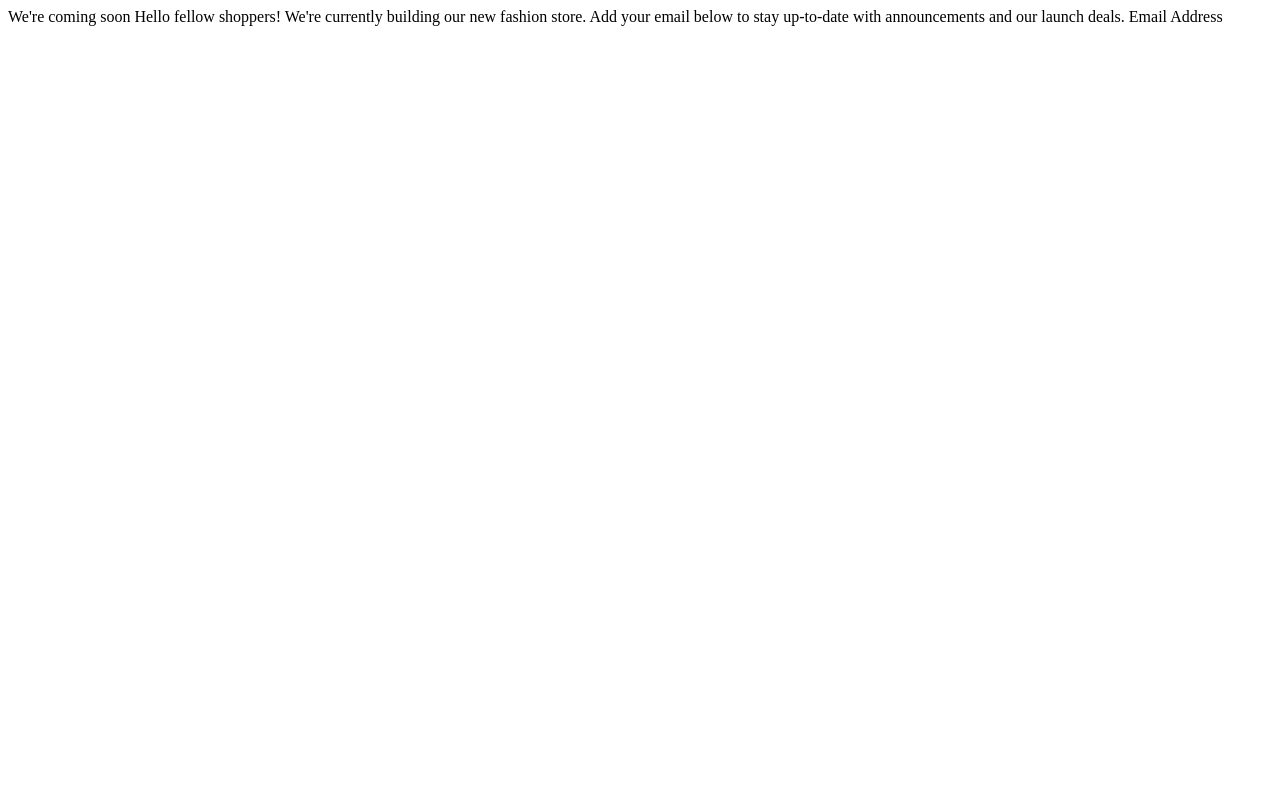
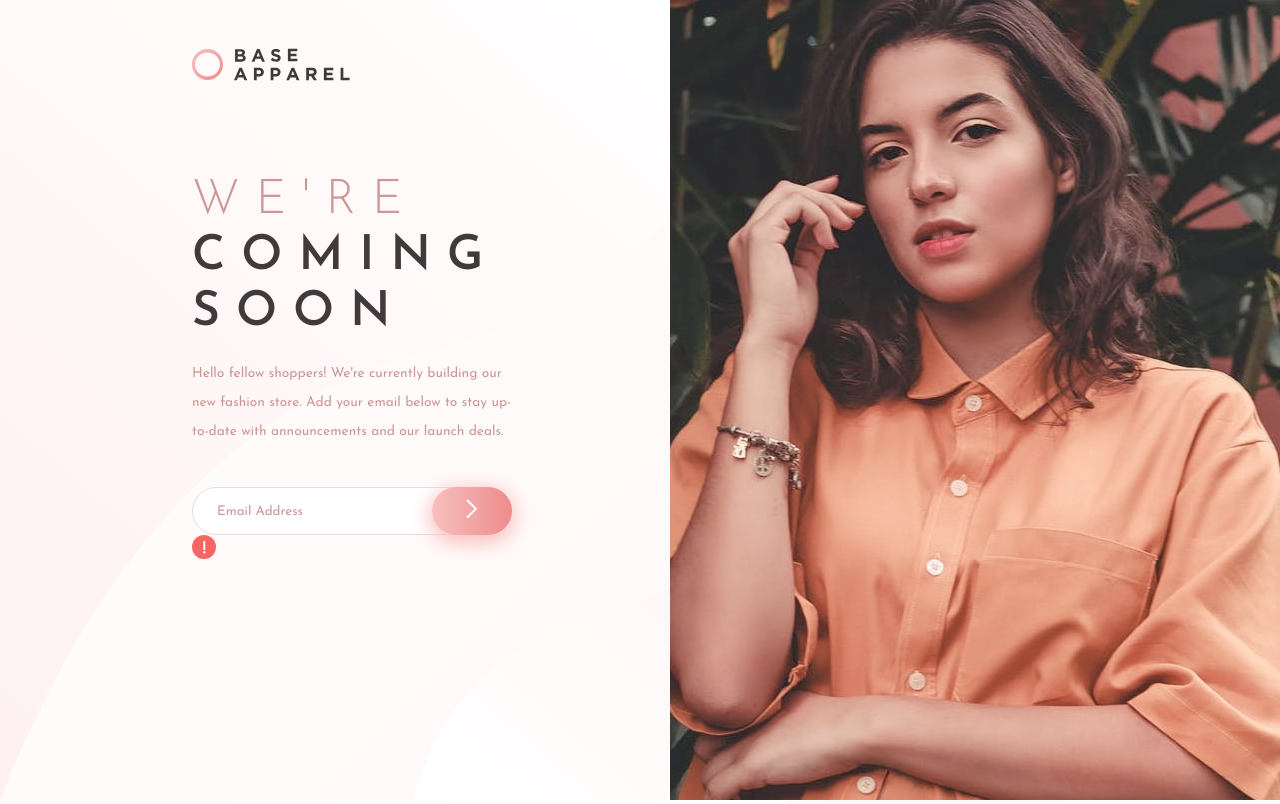
Before and after one commit to jose-jimmy/Base-apparel-coming-soon-landing-page, a plain HTML site: page index.html in a window 1280 px wide. Drawn offline with Linux system fonts and the light colour scheme.

Commit message:
updated html and css

```diff
--- a/index.html
+++ b/index.html
@@ -13,14 +13,39 @@
 </head>
 
 <body>
+  <div>
 
-  We're coming soon
+    <div class="logo">
+      <img src="./images/logo.svg" alt="Base Apparel logo">
+    </div>
+    <div class="image-container">
+      <img src="./images/hero-desktop.jpg" alt="hero-desktop" class="hero-desktop">
+      <img src="./images/hero-mobile.jpg" alt="hero-mobile" class="hero-mobile">
 
-  Hello fellow shoppers! We're currently building our new fashion store.
-  Add your email below to stay up-to-date with announcements and our launch deals.
+    </div>
 
-  Email Address
-  <script src="script.js"></script>
+    <div class="container clr-fix">
+      <div class="content">
+        <h1><span>We're</span> coming soon</h1>
+        <p>Hello fellow shoppers! We're currently building our new fashion store. Add your email below to stay
+          up-to-date
+          with announcements and our launch deals.</p>
+
+        <!--Email section-->
+        <form action="#" method="post">
+          <div class="form-group">
+            <input type="email" name="email" id="email" placeholder="Email Address" />
+            <img src="./images/icon-error.svg" class="icon-error" alt="icon-error" srcset="" />
+            <button type="button" id="submit">
+              <img src="./images/icon-arrow.svg" alt="icon-arrow" srcset="" />
+            </button>
+          </div>
+          <p class="text-error"></p>
+        </form>
+      </div>
+    </div>
+    </main>
+    <script src="script.js"></script>
 </body>
 
 </html>
--- a/style.css
+++ b/style.css
@@ -0,0 +1,128 @@
+@import url('https://fonts.googleapis.com/css2?family=Josefin+Sans:wght@300;400;600&family=Open+Sans&display=swap');
+
+:root{
+    --clr-primary-red-400:hsl(0, 36%, 70%);
+    --clr-primary-red-800:hsl(0, 93%, 68%);
+    --clr-neutral-gray:hsl(0, 6%, 24%);
+}
+
+*{
+    margin: 0;
+    padding: 0;
+    box-sizing: border-box;
+}
+
+body{
+    background: url('./images/bg-pattern-desktop.svg'),linear-gradient(135deg,hsl(0, 0%, 100%),hsl(0, 100%, 98%));
+    background-size: inherit;
+    font-size: 16px;
+    font-family: 'Josefin Sans', sans-serif;
+    height: 100vh;
+    min-height: 100vh;
+    overflow-y: hidden;
+}
+
+.logo{
+    display: inline-flex;
+    padding: 0 12rem;
+    max-width: 55%;
+    height:auto;
+}
+
+.logo img{
+    margin-top: 3rem;
+}
+
+.image-container{
+    height: 100vh;
+    float: right;
+}
+
+.image-container img.hero-desktop{
+    height:100%;
+}
+
+.image-container img.hero-mobile{
+    display: none;
+}
+
+.container{
+    padding: 0 12rem;
+    max-width: 55%;
+    height:auto;
+}
+
+.content{
+    margin-top: 5.5rem;
+}
+
+.content h1{
+    font-size: 3rem;
+    font-weight: 600;
+    color: var(--clr-neutral-gray);
+    letter-spacing: 1rem;
+    text-transform: uppercase;
+    line-height: 3.5rem;
+    word-wrap: break-word;
+}
+
+.content h1 span{
+    color: var(--clr-primary-red-400);
+    font-weight: 300;
+}
+
+.content p{
+    margin-top: 1.2rem;
+    color: var(--clr-primary-red-400);
+    line-height: 1.8rem;
+    font-weight: 400;
+    font-size: 0.86rem;
+}
+
+.form-group{
+    margin-top: 2.5rem;
+    height: 3rem;
+    position: relative;
+}
+
+.form-group input {
+    border: 1px solid hsl(0, 8%, 88%);
+    border-radius: 2rem;
+    color: var(--clr-primary-red-400);
+    padding: 0.2rem 1.5rem;
+    height: 100%;
+    width: 100%;
+}
+
+.form-group button {
+    background: linear-gradient(90deg, hsl(0, 80%, 86%), hsl(0, 74%, 74%));
+    border: 0;
+    border-radius: 2rem;
+    box-shadow: 0 5px 20px 3px hsl(0, 80%, 86%);
+    position: absolute;
+    height: 100%;
+    width: 5rem;
+    top: 0;
+    right: 0;
+    cursor: pointer;
+}
+
+input::placeholder {
+    color: var(--red-light);
+    font-weight: 400;
+    font-family:'Josefin Sans',
+        sans-serif;
+}
+
+input:focus,
+button:focus {
+    outline: none;
+}
+
+.text-error {
+    color: var(--clr-primary-red-800) !important;
+    margin: 0;
+    margin-top: 0.5rem !important;
+    margin-left: 1rem;
+    text-align: left;
+}
```
